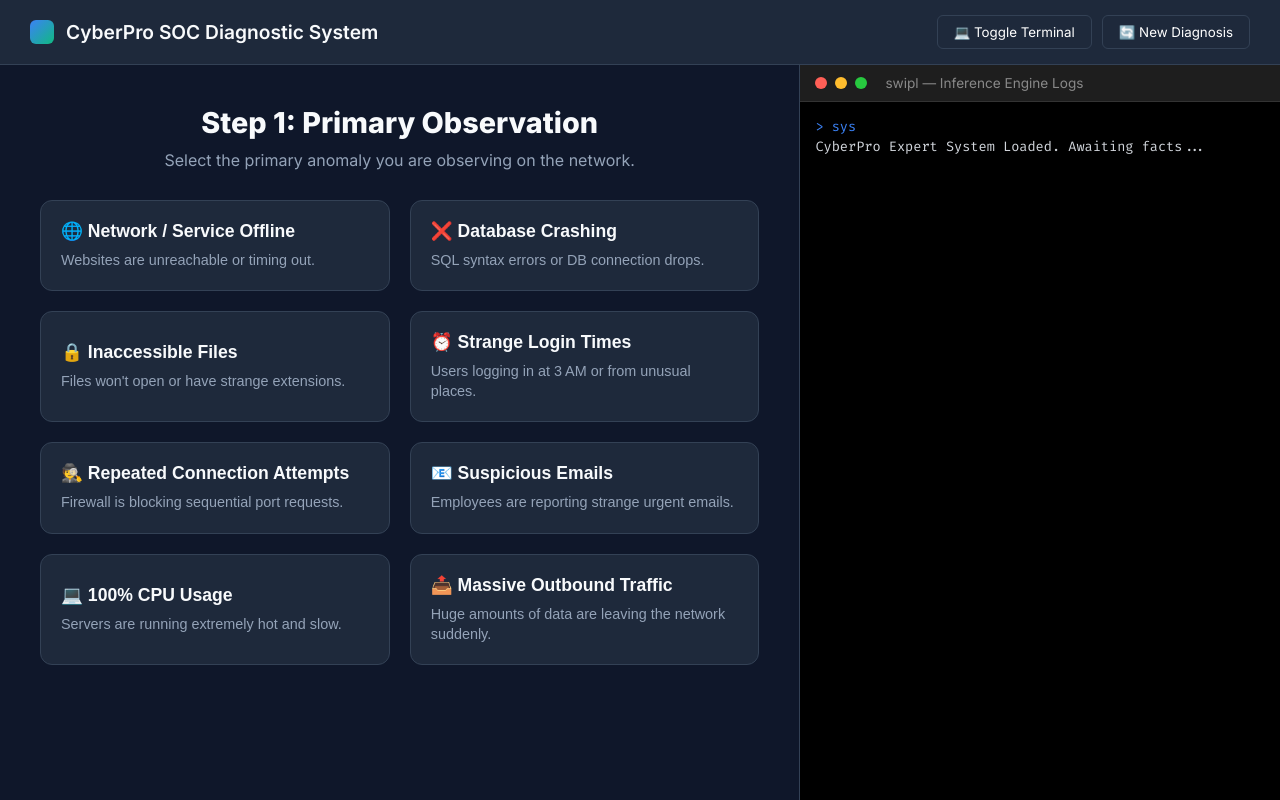
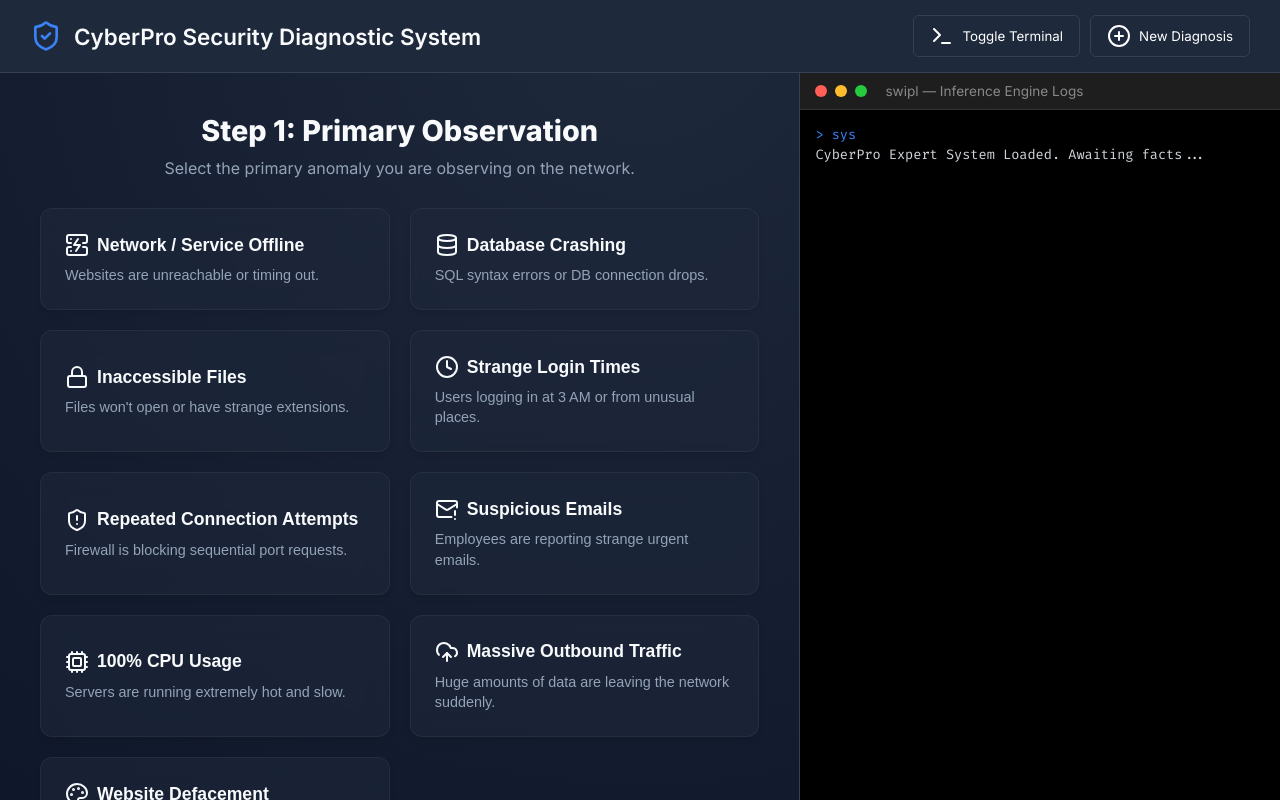
Before and after one commit to Oxshadha/CyberPro, a website: page chat-ui/public/index.html in a window 1280 px wide. Drawn offline with nearby package versions, Linux system fonts and the light colour scheme; a script that the page names is missing.

Commit message:
feat: modernize UI with Lucide icons and glassmorphism styling while adding website defacement diagnostic support

```diff
--- a/chat-ui/public/app.js
+++ b/chat-ui/public/app.js
@@ -107,8 +107,12 @@ document.addEventListener('DOMContentLoaded', () => {
         appendTerminal('sys', 'Initializing inference engine session...\nReady.');
         sendAction('reset');
         showScreen(screenInitial);
+        lucide.createIcons(); // Re-initialize icons if DOM changes
     });
 
     // Initial greeting in terminal
     appendTerminal('sys', 'CyberPro Expert System Loaded. Awaiting facts...');
+
+    // Initialize Lucide Icons
+    lucide.createIcons();
 });
--- a/chat-ui/public/index.html
+++ b/chat-ui/public/index.html
@@ -10,17 +10,18 @@
     <link href="https://fonts.googleapis.com/css2?family=Inter:wght@300;400;600;800&family=Fira+Code:wght@400;600&display=swap" rel="stylesheet">
     <script src="https://cdn.jsdelivr.net/npm/marked/marked.min.js"></script>
     <script src="https://cdn.jsdelivr.net/npm/mermaid@10/dist/mermaid.min.js"></script>
+    <script src="https://unpkg.com/lucide@latest"></script>
     <script>mermaid.initialize({ startOnLoad: false, theme: 'dark', flowchart: { htmlLabels: false } });</script>
 </head>
 <body>
     <header class="app-header">
         <div class="logo">
-            <div class="logo-icon"></div>
-            <h1>CyberPro SOC Diagnostic System</h1>
+            <i data-lucide="shield-check" class="logo-icon"></i>
+            <h1>CyberPro Security Diagnostic System</h1>
         </div>
         <div class="header-actions">
-            <button id="toggle-terminal-btn" class="outline-btn">💻 Toggle Terminal</button>
-            <button id="reset-btn" class="outline-btn">🔄 New Diagnosis</button>
+            <button id="toggle-terminal-btn" class="outline-btn"><i data-lucide="terminal"></i> Toggle Terminal</button>
+            <button id="reset-btn" class="outline-btn"><i data-lucide="plus-circle"></i> New Diagnosis</button>
         </div>
     </header>
 
@@ -35,36 +36,40 @@
 
                 <div class="symptom-grid">
                     <button class="symptom-card" data-symptom="service_unavailable">
-                        <h3>🌐 Network / Service Offline</h3>
+                        <h3><i data-lucide="server-crash"></i> Network / Service Offline</h3>
                         <p>Websites are unreachable or timing out.</p>
                     </button>
                     <button class="symptom-card" data-symptom="database_errors">
-                        <h3>❌ Database Crashing</h3>
+                        <h3><i data-lucide="database"></i> Database Crashing</h3>
                         <p>SQL syntax errors or DB connection drops.</p>
                     </button>
                     <button class="symptom-card" data-symptom="files_encrypted">
-                        <h3>🔒 Inaccessible Files</h3>
+                        <h3><i data-lucide="lock"></i> Inaccessible Files</h3>
                         <p>Files won't open or have strange extensions.</p>
                     </button>
                     <button class="symptom-card" data-symptom="unusual_login_times">
-                        <h3>⏰ Strange Login Times</h3>
+                        <h3><i data-lucide="clock"></i> Strange Login Times</h3>
                         <p>Users logging in at 3 AM or from unusual places.</p>
                     </button>
                     <button class="symptom-card" data-symptom="port_scan">
-                        <h3>🕵️ Repeated Connection Attempts</h3>
+                        <h3><i data-lucide="shield-alert"></i> Repeated Connection Attempts</h3>
                         <p>Firewall is blocking sequential port requests.</p>
                     </button>
                     <button class="symptom-card" data-symptom="suspicious_emails_reported">
-                        <h3>📧 Suspicious Emails</h3>
+                        <h3><i data-lucide="mail-warning"></i> Suspicious Emails</h3>
                         <p>Employees are reporting strange urgent emails.</p>
                     </button>
                     <button class="symptom-card" data-symptom="high_cpu_usage">
-                        <h3>💻 100% CPU Usage</h3>
+                        <h3><i data-lucide="cpu"></i> 100% CPU Usage</h3>
                         <p>Servers are running extremely hot and slow.</p>
                     </button>
                     <button class="symptom-card" data-symptom="spike_outbound_traffic">
-                        <h3>📤 Massive Outbound Traffic</h3>
+                        <h3><i data-lucide="upload-cloud"></i> Massive Outbound Traffic</h3>
                         <p>Huge amounts of data are leaving the network suddenly.</p>
+                    </button>
+                    <button class="symptom-card" data-symptom="homepage_changed">
+                        <h3><i data-lucide="palette"></i> Website Defacement</h3>
+                        <p>Public homepage replaced with hacker message.</p>
                     </button>
                 </div>
             </div>
--- a/chat-ui/public/style.css
+++ b/chat-ui/public/style.css
@@ -18,7 +18,7 @@
 
 body {
     font-family: 'Inter', sans-serif;
-    background-color: var(--bg-color);
+    background: radial-gradient(circle at center top, #1e293b 0%, #0f172a 100%);
     color: var(--text-primary);
     display: flex;
     flex-direction: column;
@@ -41,13 +41,12 @@ body {
     gap: 12px;
 }
 .logo-icon {
-    width: 24px;
-    height: 24px;
-    background: linear-gradient(135deg, #3b82f6, #10b981);
-    border-radius: 6px;
+    width: 32px;
+    height: 32px;
+    color: var(--accent-color);
 }
 .logo h1 {
-    font-size: 1.2rem;
+    font-size: 1.4rem;
     font-weight: 600;
 }
 
@@ -65,6 +64,13 @@ body {
     cursor: pointer;
     font-family: 'Inter', sans-serif;
     transition: all 0.2s;
+    display: flex;
+    align-items: center;
+    gap: 8px;
+}
+.outline-btn i {
+    width: 16px;
+    height: 16px;
 }
 .outline-btn:hover {
     background: rgba(255,255,255,0.05);
@@ -89,6 +95,7 @@ body {
 .wizard-screen {
     width: 100%;
     max-width: 800px;
+    margin: auto;
     animation: fadeIn 0.3s ease-in-out;
 }
 .hidden {
@@ -114,23 +121,35 @@ h2 {
 }
 
 .symptom-card {
-    background-color: var(--panel-bg);
-    border: 1px solid var(--border-color);
+    background: rgba(30, 41, 59, 0.6);
+    backdrop-filter: blur(12px);
+    -webkit-backdrop-filter: blur(12px);
+    border: 1px solid rgba(255, 255, 255, 0.05);
     border-radius: 12px;
-    padding: 20px;
+    padding: 24px;
     text-align: left;
     cursor: pointer;
     color: var(--text-primary);
-    transition: all 0.2s;
+    transition: all 0.3s ease;
+    box-shadow: 0 4px 6px -1px rgba(0, 0, 0, 0.1);
 }
 .symptom-card:hover {
-    border-color: var(--accent-color);
-    background-color: rgba(59, 130, 246, 0.05);
-    transform: translateY(-2px);
+    border-color: rgba(59, 130, 246, 0.5);
+    background: rgba(30, 41, 59, 0.8);
+    transform: translateY(-4px);
+    box-shadow: 0 10px 20px -5px rgba(59, 130, 246, 0.2), 0 0 15px rgba(59, 130, 246, 0.15);
 }
 .symptom-card h3 {
     font-size: 1.1rem;
     margin-bottom: 8px;
+    display: flex;
+    align-items: center;
+    gap: 8px;
+}
+.symptom-card h3 i {
+    width: 20px;
+    height: 20px;
+    color: var(--accent-color);
 }
 .symptom-card p {
     font-size: 0.9rem;
@@ -140,11 +159,14 @@ h2 {
 
 /* ASK CARD */
 .ask-card {
-    background-color: var(--panel-bg);
-    border: 1px solid var(--border-color);
+    background: rgba(30, 41, 59, 0.6);
+    backdrop-filter: blur(12px);
+    -webkit-backdrop-filter: blur(12px);
+    border: 1px solid rgba(255, 255, 255, 0.05);
     border-radius: 12px;
     padding: 40px;
     text-align: center;
+    box-shadow: 0 4px 6px -1px rgba(0, 0, 0, 0.1);
 }
 .prompt-text {
     font-size: 1.4rem;
@@ -173,11 +195,14 @@ h2 {
 
 /* RESULT SCREEN */
 .result-content {
-    background-color: var(--panel-bg);
-    border: 1px solid var(--border-color);
+    background: rgba(30, 41, 59, 0.6);
+    backdrop-filter: blur(12px);
+    -webkit-backdrop-filter: blur(12px);
+    border: 1px solid rgba(255, 255, 255, 0.05);
     border-radius: 12px;
     padding: 30px;
     line-height: 1.6;
+    box-shadow: 0 4px 6px -1px rgba(0, 0, 0, 0.1);
 }
 .result-content h3 { margin-top: 20px; margin-bottom: 10px; color: var(--text-primary); }
 .result-content p { margin-bottom: 15px; }
```
Also changed, not shown: chat-ui/server.js (+6 -1 lines), 1 other file.
